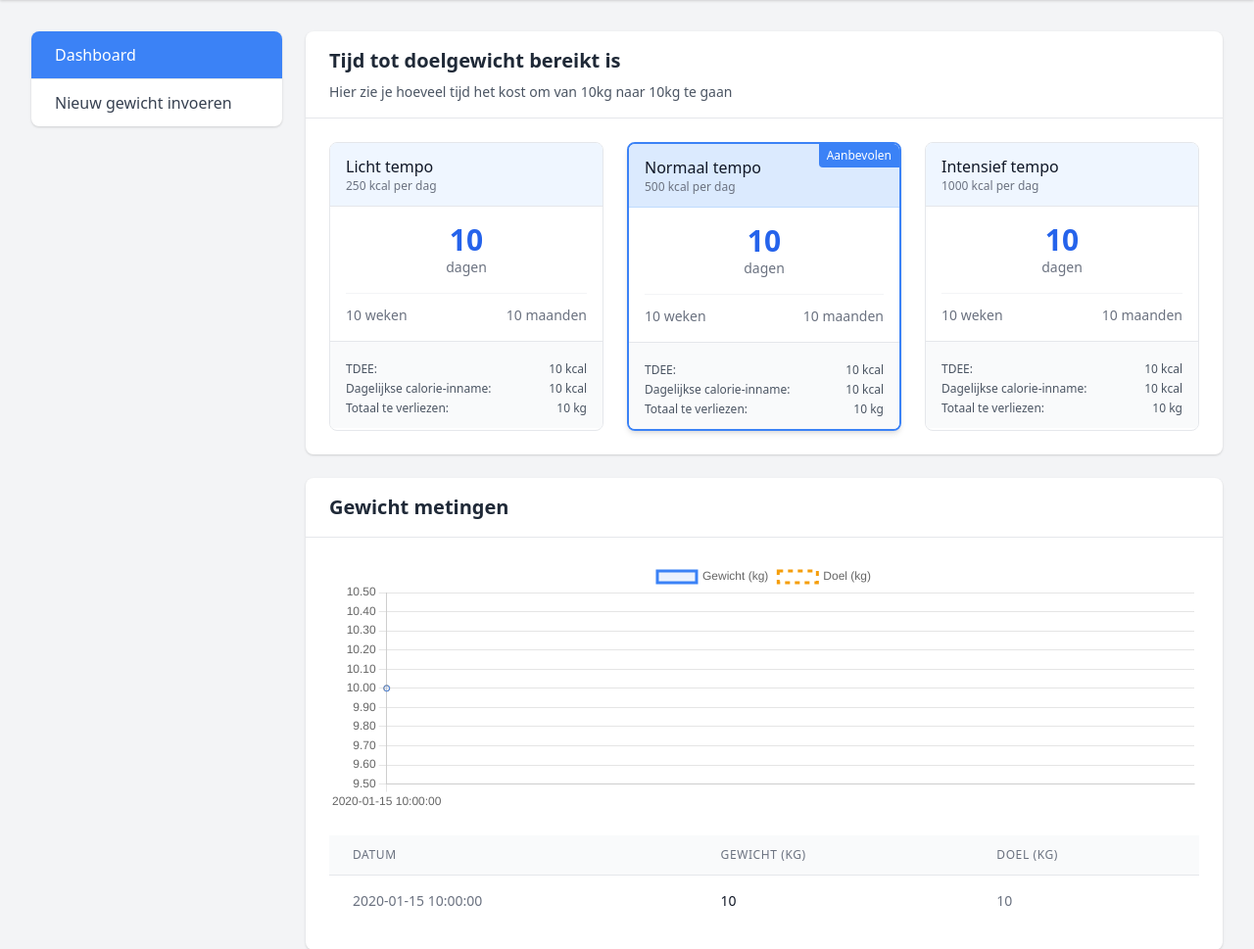
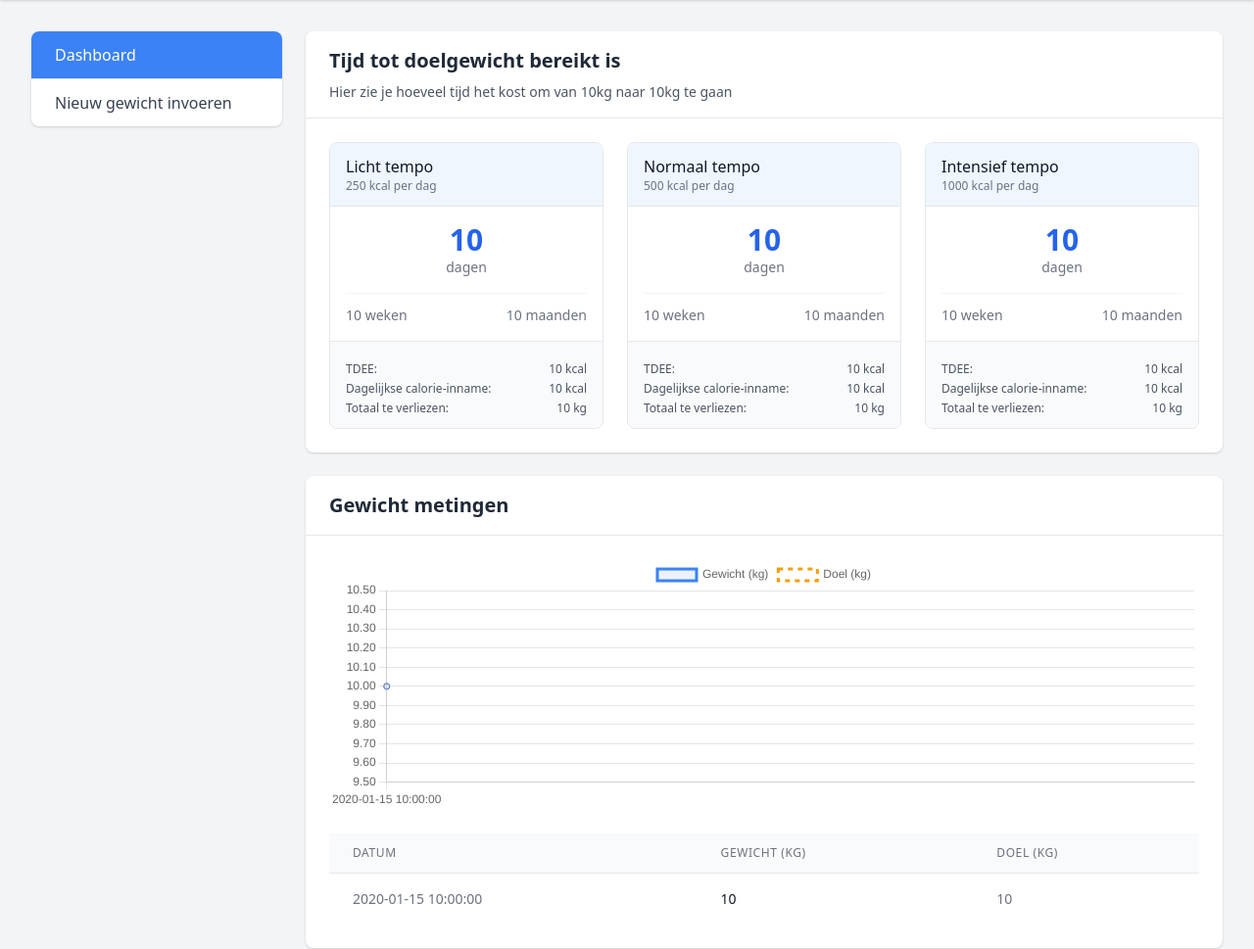
Before and after one commit to BergGoat/ReachMyWeight, a Python web app: template RMW-Frontend/templates/dashboard.html in a window 1280 px wide. Shown: the part 64-1033 px from the top of the page at 98% size. Run offline with Jinja, Linux system fonts and the light colour scheme; the template is opened without the code that fills it: most values are stand-ins (such as "Sample title", 1, 10 or a date in 2020).

Commit message:
removed aanbevolen

```diff
--- a/RMW-Frontend/templates/dashboard.html
+++ b/RMW-Frontend/templates/dashboard.html
@@ -80,11 +80,8 @@
                                 </div>
 
                                 <!-- Standard deficit option -->
-                                <div class="border-2 border-blue-500 rounded-lg overflow-hidden shadow-md">
-                                    <div class="bg-blue-100 px-4 py-3 border-b border-blue-200 relative">
-                                        <div class="absolute top-0 right-0 bg-blue-500 text-white text-xs px-2 py-1 rounded-bl">
-                                            Aanbevolen
-                                        </div>
+                                <div class="border border-gray-200 rounded-lg overflow-hidden">
+                                    <div class="bg-blue-50 px-4 py-3 border-b border-gray-200">
                                         <h3 class="text-md font-medium text-gray-900">Normaal tempo</h3>
                                         <p class="text-xs text-gray-500">500 kcal per dag</p>
                                     </div>
```
